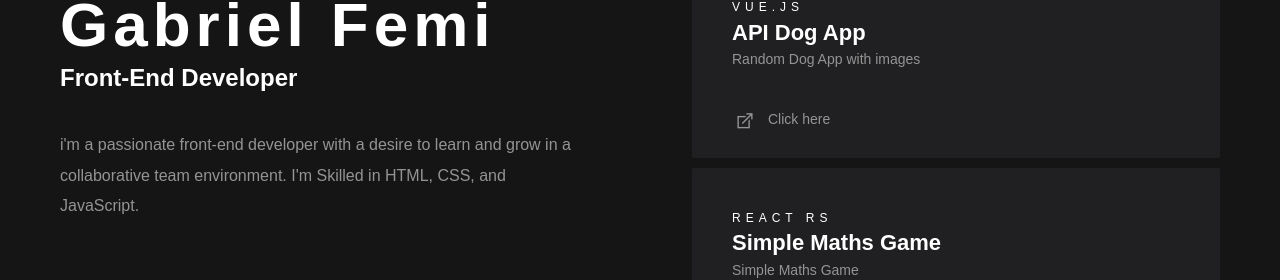
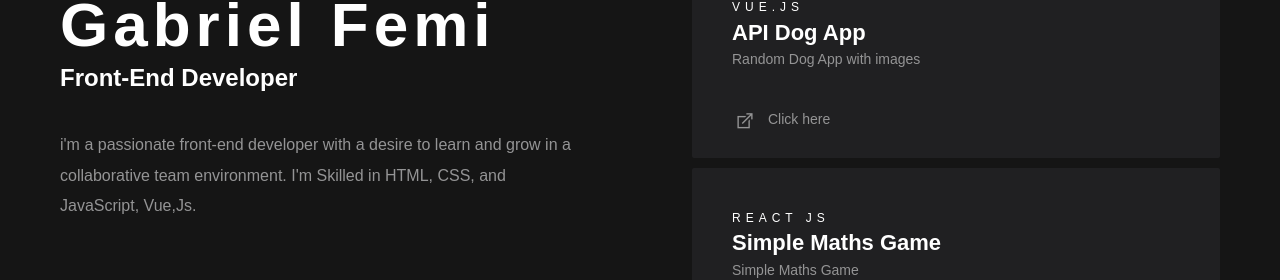
Before and after one commit to femigabriel/my-website, a Vue app: page / in a window 1280 px wide. Shown: the part 103-383 px from the top of the page. Built offline with nearby package versions, Linux system fonts and the light colour scheme; a web font is replaced by a local one.

Commit message:
game added

```diff
--- a/src/components/Profile.vue
+++ b/src/components/Profile.vue
@@ -9,7 +9,7 @@
         <p>
           i'm a passionate front-end developer with a desire to learn and grow
           in a collaborative team environment. I'm Skilled in HTML, CSS, and
-          JavaScript.
+          JavaScript, Vue,Js.
         </p>
       </div>
       <div class="skills">
--- a/src/components/ProjectFlex.vue
+++ b/src/components/ProjectFlex.vue
@@ -28,7 +28,7 @@ export default {
           slides: "Slides",
         },
          {
-          framework: "REACT RS",
+          framework: "REACT JS",
           date: "August 12, 2022",
           status: "Online",
           title: "Simple Maths Game",
```
